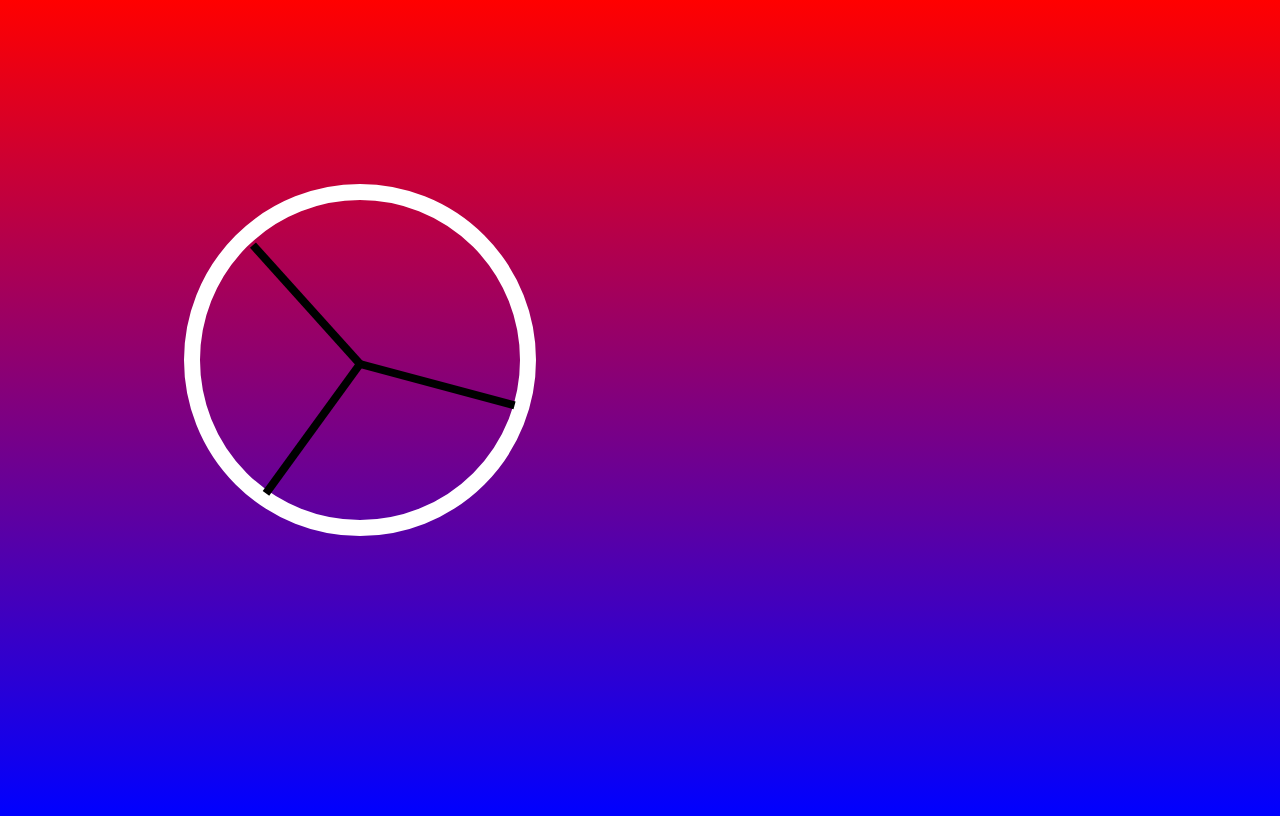
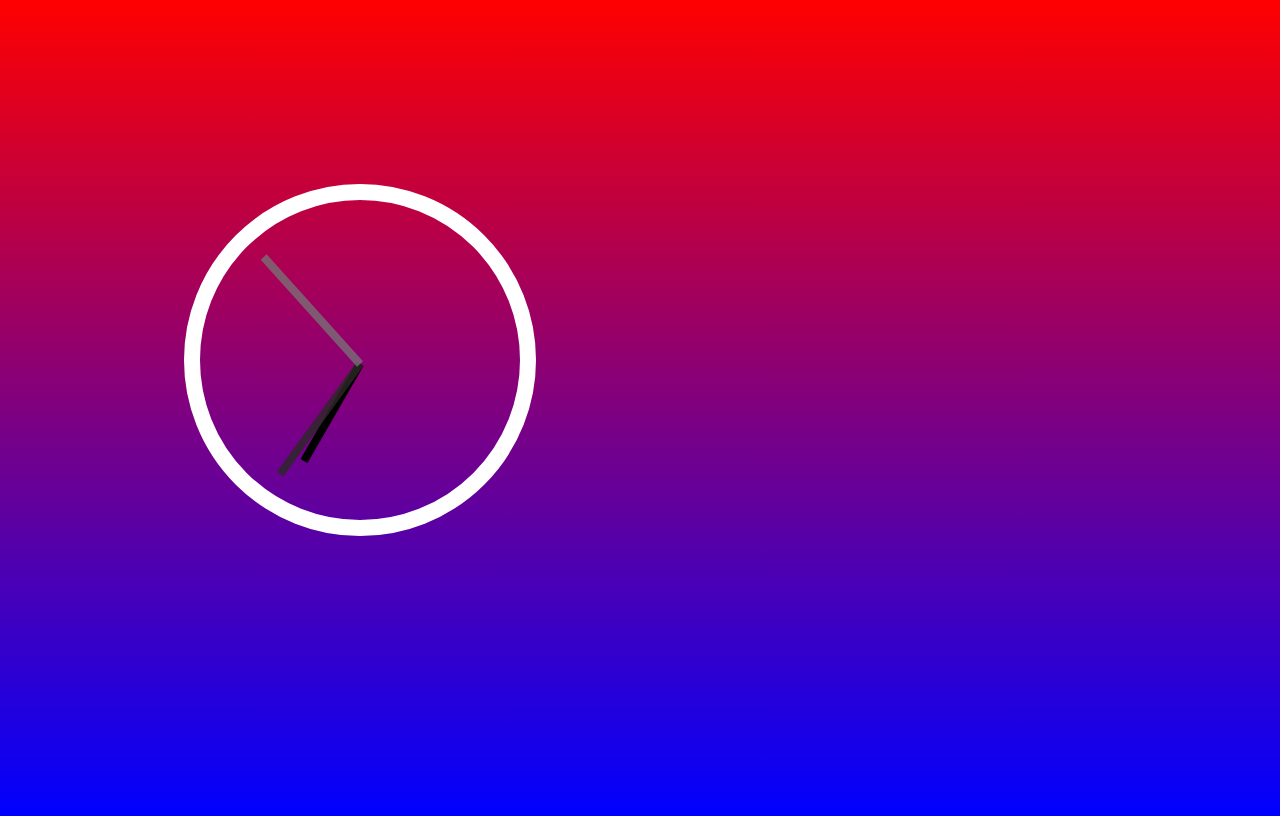
Before and after one commit to DJanocha/vanillaJsClock, a plain HTML site: page index.html in a window 1280 px wide. Drawn offline with Linux system fonts and the light colour scheme.

Commit message:
made arrow smaller accordingly

```diff
--- a/index.html
+++ b/index.html
@@ -23,10 +23,9 @@
         const seconds = newDate.getSeconds()
         const minutes = newDate.getMinutes()
         const hours = newDate.getHours()
-        console.log(`${hours}:${minutes}:${seconds}`)
-        hourArrowHandler.style.transform = `rotate(${90 + (360 / 24) * hours}deg)`
-        minuteArrowHandler.style.transform = `rotate(${90 + (360 / 60) * minutes}deg)`
-        secondArrowHandler.style.transform = `rotate(${90 + (360 / 60) * seconds}deg)`
+        hourArrowHandler.style.transform = `rotate(${90 + (360 / 12) * hours}deg) scaleX(0.7)`
+        minuteArrowHandler.style.transform = `rotate(${90 + (360 / 60) * minutes}deg) scaleX(0.85)`
+        secondArrowHandler.style.transform = `rotate(${90 + (360 / 60) * seconds}deg) scaleX(0.9)`
         document.title = `Current time is : ${hours}:${minutes < 10 ? "0" + minutes : minutes}:${seconds < 10 ? "0" + seconds : seconds}`
       }
       setInterval(tick, 1000)
--- a/styles.css
+++ b/styles.css
@@ -1,12 +1,8 @@
 body {
   height: 100vh;
-  /* width: 100vw; */
   background-image: linear-gradient(#f00, #00f);
 }
 .clock-border {
-  /* position: relative; */
-  /* top: 50%;
-  left: 50%; */
   transform: translate(50%, 50%);
   width: 20rem;
   height: 20rem;
@@ -18,9 +14,16 @@ body {
   top: 50%;
   height: 0.5rem;
   position: absolute;
-  background-color: black;
-  /* transform: rotate(90deg); */
-  transform: rotate(90deg);
   transform-origin: 100%;
   animation-timing-function: ease-in-out;
 }
+
+.hour-arrow {
+  background-color: black;
+}
+.minute-arrow {
+  background-color: rgba(46, 40, 40, 0.822);
+}
+.second-arrow {
+  background-color: rgba(119, 119, 119, 0.753);
+}
```
